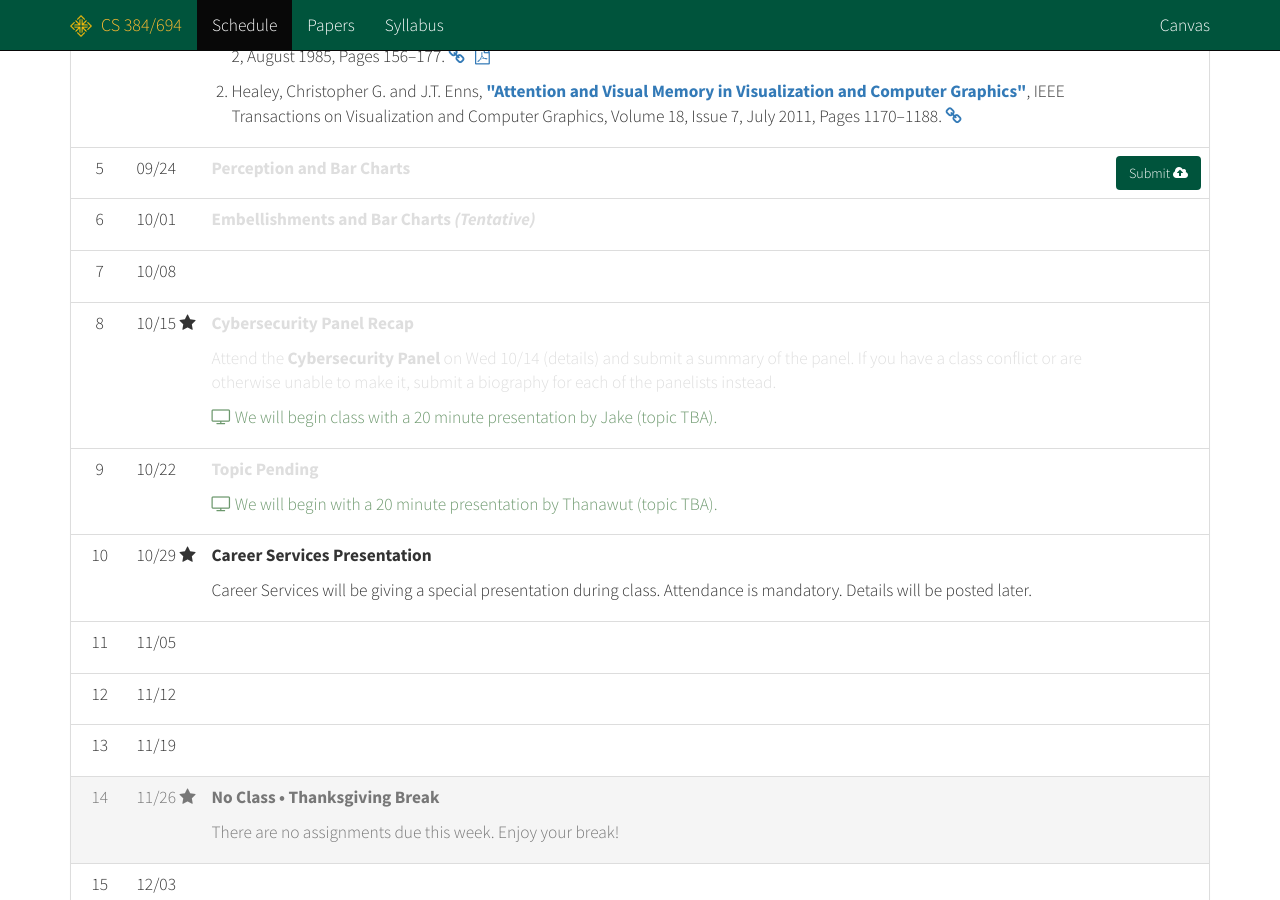
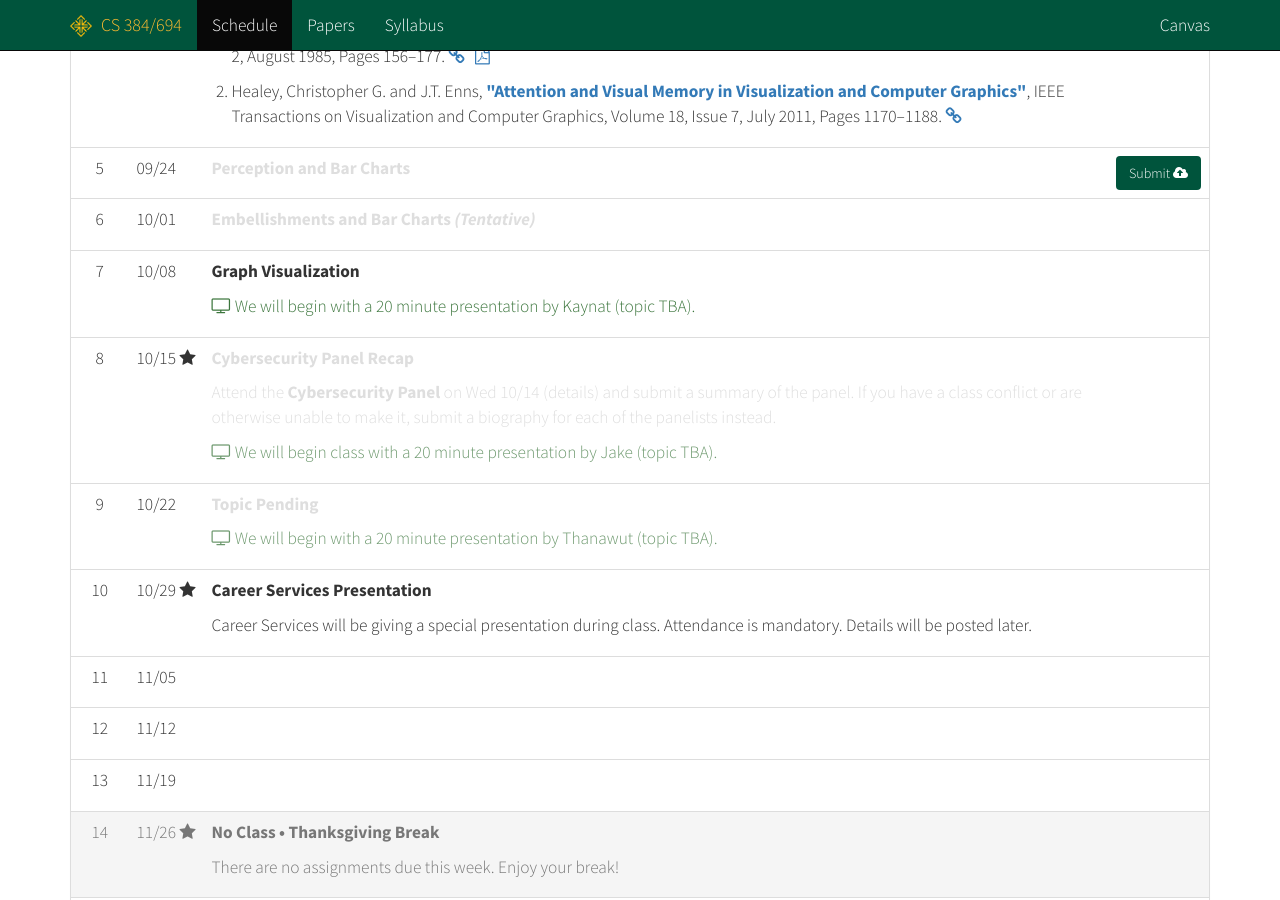
Before and after one commit to cs694/fall2015, a Jekyll site: the page built from schedule.html, in a window 1280 px wide and 900 px high, scrolled down 992 px. Built offline with Jekyll 4.4.1, drawn with Linux system fonts in a browser that asks for light colours; Markdown is read by kramdown in place of the engine named in the settings.

Commit message:
Adding presentation.

```diff
--- a/_data/schedule.yml
+++ b/_data/schedule.yml
@@ -139,9 +139,10 @@
 
 - week : 7
   date : 2015-10-08
-  info : '&nbsp;'
+  info : 'Graph Visualization'
   gray : false
   flag : false
+  todo : '<p class="text-success"><i class="fa fa-television"></i> We will begin with a 20 minute presentation by Kaynat (topic TBA).</p>'
 
 - week : 8
   date : 2015-10-15
```
